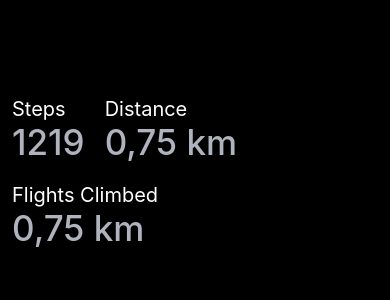
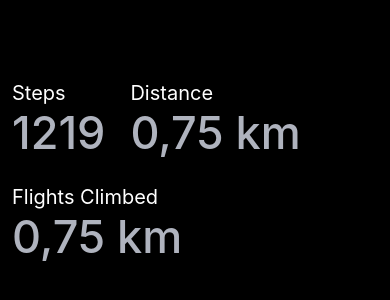
Before and after one commit to Virendra-khorwal/StepCounter, a React Native app: screen / in a window 390 px wide. Shown: the part 258-558 px from the top of the page. Built offline with nearby package versions, Linux system fonts and the light colour scheme.

Commit message:
file structure update

```diff
--- a/App.tsx
+++ b/App.tsx
@@ -1,31 +1,17 @@
 import { StatusBar } from "expo-status-bar";
 import { StyleSheet, Text, View } from "react-native";
-
-type ValueProps = {
-  label: string;
-  value: string;
-};
-
-const Value = ({ label, value }: ValueProps) => {
-  return (
-    <View style={styles.valueContainer}>
-      <Text style={styles.label}>{label}</Text>
-      <Text style={styles.value}>{value}</Text>
-    </View>
-  );
-};
+import Value from "./components/Value";
 
 export default function App() {
   return (
     <View style={styles.container}>
       <Text>Hello World</Text>
 
-      <View style={{ flexDirection: "row" }}>
+      <View style={styles.values}>
         <Value label="Steps" value="1219" />
         <Value label="Distance" value="0,75 km" />
+        <Value label="Flights Climbed" value="0,75 km" />
       </View>
-
-      <Value label="Flights Climbed" value="0,75 km" />
 
       <StatusBar style="auto" />
     </View>
@@ -36,21 +22,12 @@ const styles = StyleSheet.create({
   container: {
     flex: 1,
     backgroundColor: "#000",
-    // alignItems: 'center',
     justifyContent: "center",
     padding: 12,
   },
-  valueContainer: {
-    marginRight: 20,
-    marginVertical: 10,
-  },
-  label: {
-    color: "#fff",
-    fontSize: 20,
-  },
-  value: {
-    fontSize: 35,
-    color: "#AFB3BE",
-    fontWeight: "500",
+  values: {
+    flexDirection: "row",
+    gap: 25,
+    flexWrap: "wrap",
   },
 });
--- /dev/null
+++ b/components/Value.tsx
@@ -0,0 +1,29 @@
+import { StyleSheet, Text, View } from "react-native";
+
+type ValueProps = {
+  label: string;
+  value: string;
+};
+
+const Value = ({ label, value }: ValueProps) => {
+  return (
+    <View>
+      <Text style={styles.label}>{label}</Text>
+      <Text style={styles.value}>{value}</Text>
+    </View>
+  );
+};
+
+const styles = StyleSheet.create({
+  label: {
+    color: "#fff",
+    fontSize: 20,
+  },
+  value: {
+    fontSize: 45,
+    color: "#AFB3BE",
+    fontWeight: "500",
+  },
+});
+
+export default Value;
```
